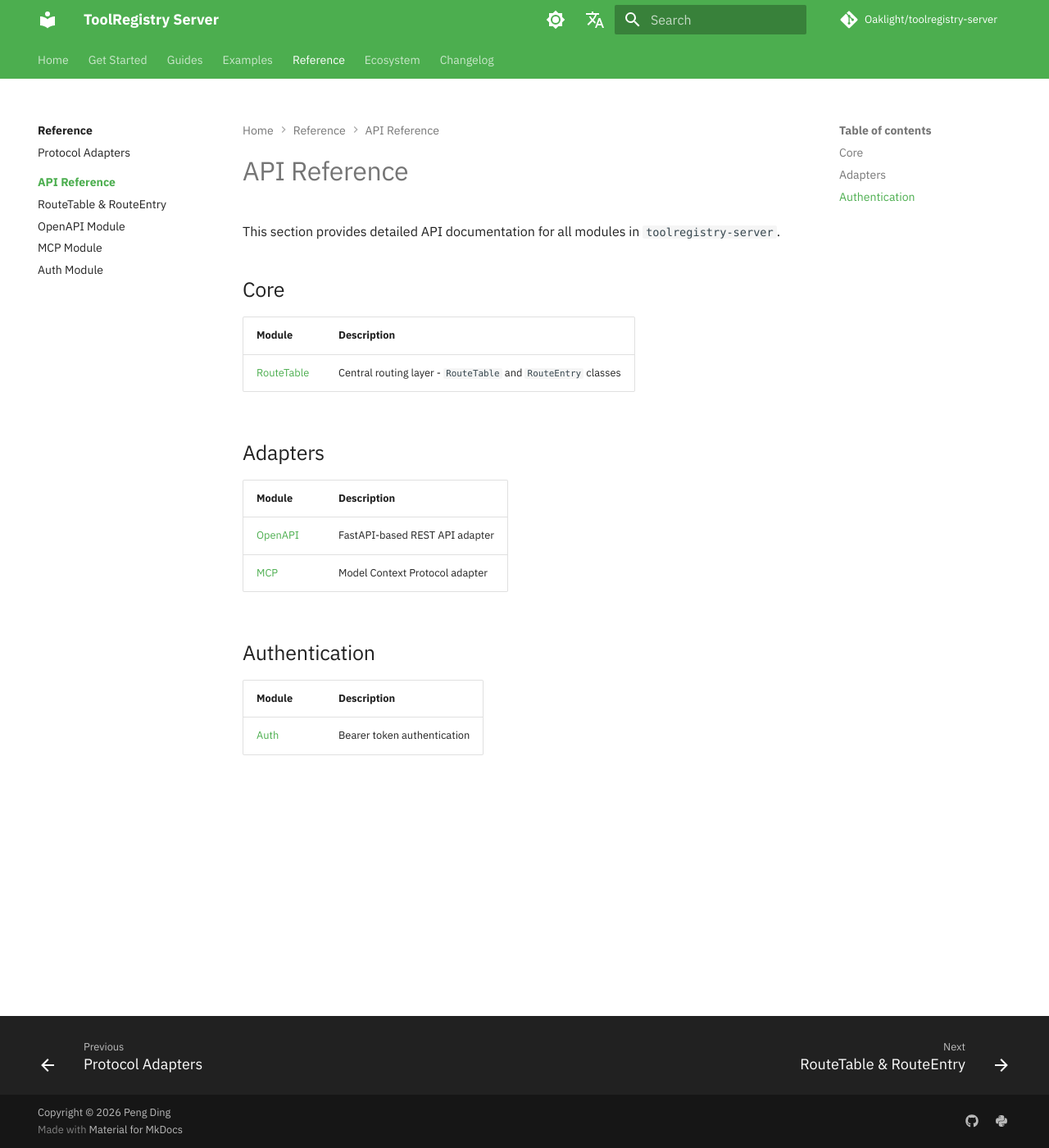
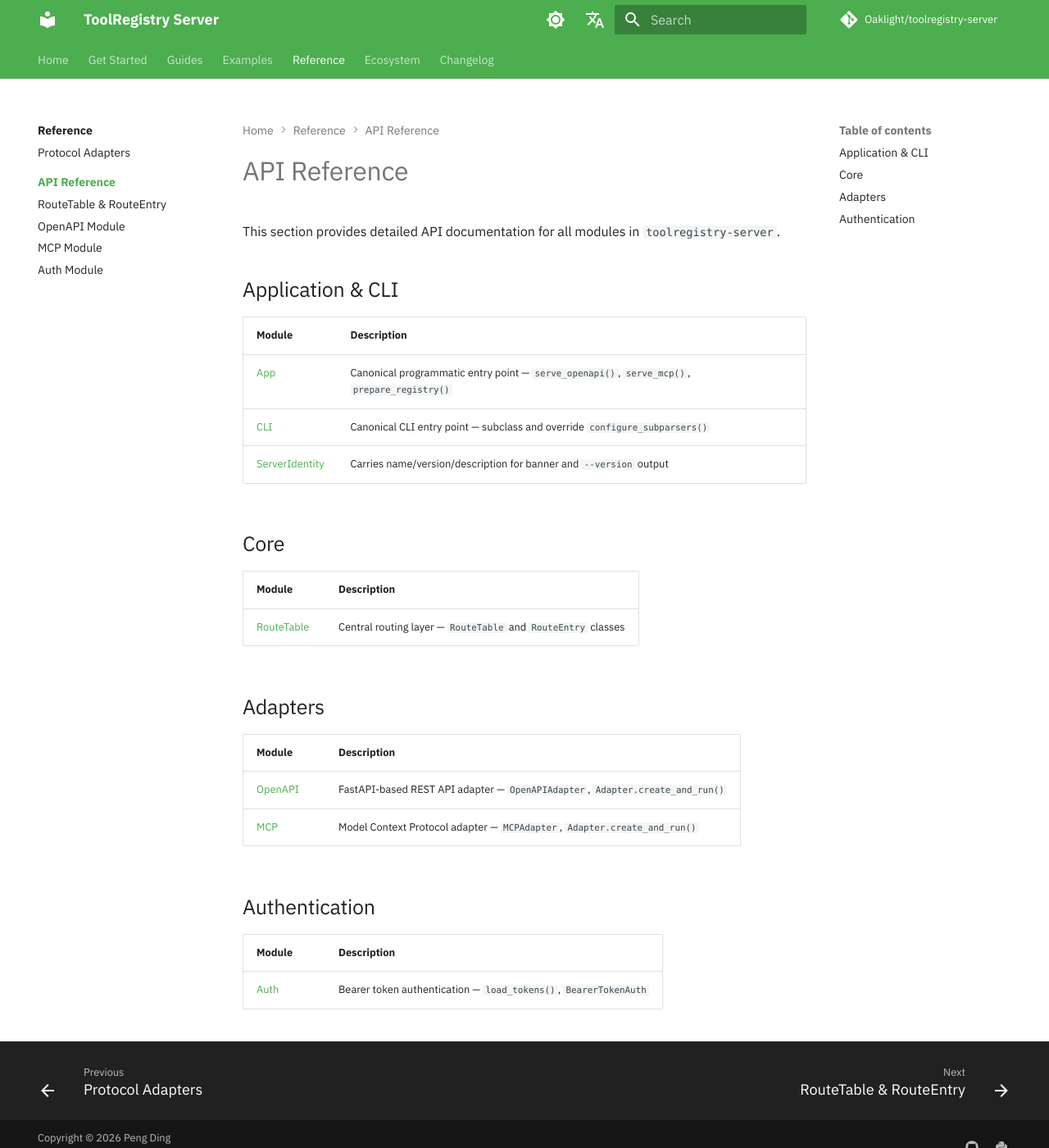
Before and after one commit to Oaklight/toolregistry-server, an MkDocs documentation site: the page built from docs/reference/api/index.md, in a window 1280 px wide and 1400 px high. Shown: the whole window at 82% size. Built offline with MkDocs 1.6.1 and Material for MkDocs 9.7.7, drawn with Linux system fonts in a browser that asks for light colours; some web fonts are replaced; comment, search, counter and statistics services are not loaded.

Commit message:
docs: add App, CLI, ServerIdentity to API reference index for v0.4.0

```diff
--- a/docs/reference/api/index.md
+++ b/docs/reference/api/index.md
@@ -6,21 +6,29 @@ title: API Reference
 
 This section provides detailed API documentation for all modules in `toolregistry-server`.
 
+## Application & CLI
+
+| Module | Description |
+|--------|-------------|
+| [App](app.md) | Canonical programmatic entry point — `serve_openapi()`, `serve_mcp()`, `prepare_registry()` |
+| [CLI](cli.md) | Canonical CLI entry point — subclass and override `configure_subparsers()` |
+| [ServerIdentity](server_identity.md) | Carries name/version/description for banner and `--version` output |
+
 ## Core
 
 | Module | Description |
 |--------|-------------|
-| [RouteTable](core/route_table.md) | Central routing layer - `RouteTable` and `RouteEntry` classes |
+| [RouteTable](core/route_table.md) | Central routing layer — `RouteTable` and `RouteEntry` classes |
 
 ## Adapters
 
 | Module | Description |
 |--------|-------------|
-| [OpenAPI](openapi.md) | FastAPI-based REST API adapter |
-| [MCP](mcp.md) | Model Context Protocol adapter |
+| [OpenAPI](openapi.md) | FastAPI-based REST API adapter — `OpenAPIAdapter`, `Adapter.create_and_run()` |
+| [MCP](mcp.md) | Model Context Protocol adapter — `MCPAdapter`, `Adapter.create_and_run()` |
 
 ## Authentication
 
 | Module | Description |
 |--------|-------------|
-| [Auth](auth.md) | Bearer token authentication |
+| [Auth](auth.md) | Bearer token authentication — `load_tokens()`, `BearerTokenAuth` |
```
